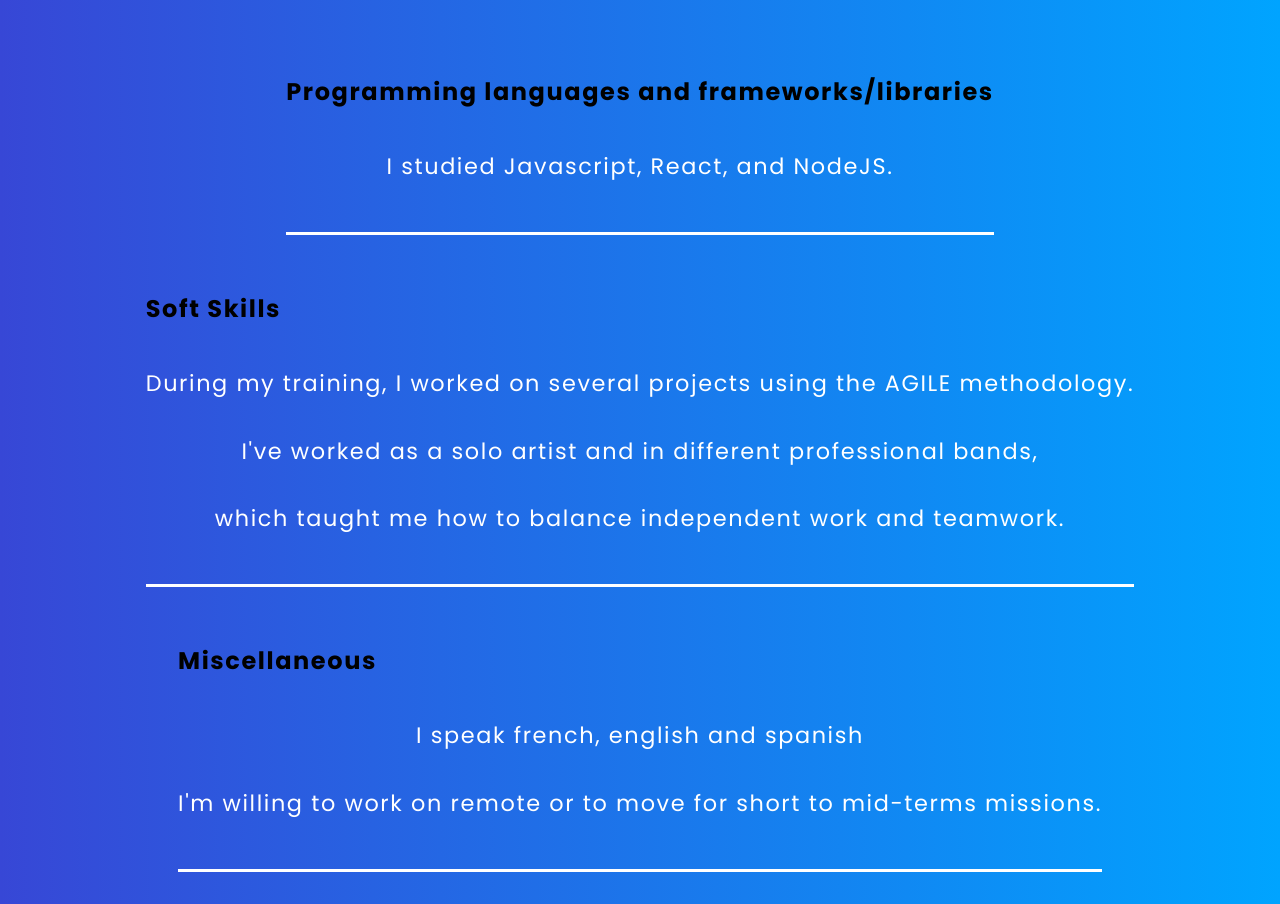
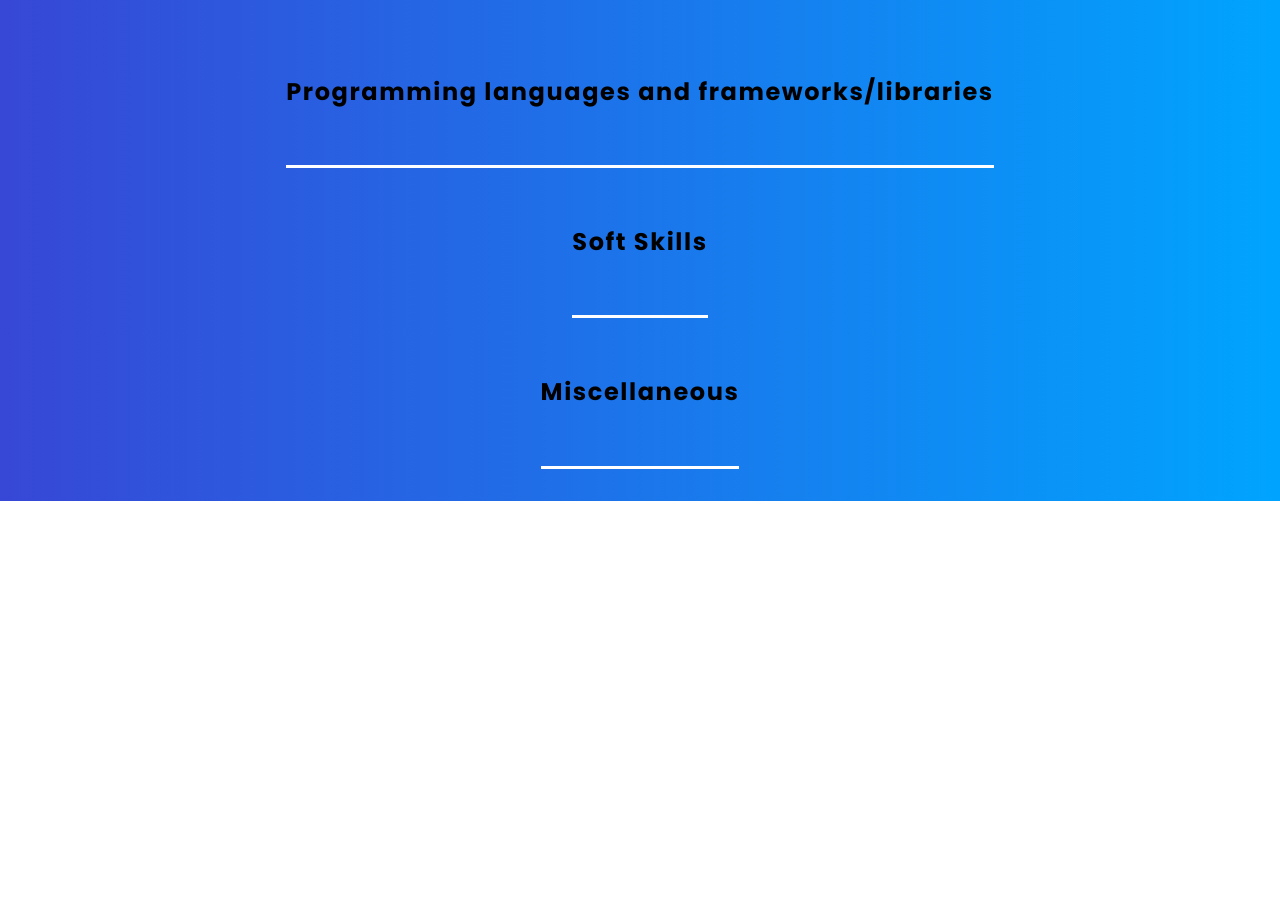
Before and after one commit to Samdez/cv-react, a React (Create React App) app: page /#/ in a window 1280 px wide. Shown: the part 1700-2604 px from the top of the page. After the commit the page ends 2201 px from the top, so only its background shows below. Built offline with nearby package versions, Linux system fonts and the light colour scheme.

Commit message:
added animation on skills

```diff
--- a/src/animation.js
+++ b/src/animation.js
@@ -17,4 +17,20 @@ export const pageAnimation = {
       duration: 1
     }
   }
+};
+
+export const skillsAnimation = {
+  hidden: {
+    opacity: 0,
+    x: 100,
+  },
+  show: {
+    opacity: 1,
+    x: 0,
+    transition: {
+      duration: 0.5,
+      ease: 'easeOut',
+      staggerChildren: 0.5,
+    }
+  }
 }
--- a/src/components/Skills.jsx
+++ b/src/components/Skills.jsx
@@ -1,7 +1,10 @@
 
 import styled from 'styled-components';
+import {motion} from 'framer-motion';
+import {skillsAnimation} from '../animation';
 import { AboutSection } from '../styles';
 import Toggle from './Toggle';
+import {AnimateSharedLayout} from 'framer-motion';
 
 const Skills = () => {
   return (
@@ -10,28 +13,31 @@ const Skills = () => {
       <div className="skills-sub-section">
         <h2>My skills</h2>
       </div>
+      <AnimateSharedLayout>
       <div className="skills-sub-section">
         <Toggle title='Programming languages and frameworks/libraries'>
-          <p className="skill-content">I studied Javascript, React, and NodeJS.</p>
+          <motion.p variants={skillsAnimation}  className="skill-content">I studied Javascript, React, and NodeJS.</motion.p>
         </Toggle>
       </div>
-      <div >
-        <Toggle title='Soft Skills' className="skills-sub-section">
-          <div className="skill-content">
-            <p>During my training, I worked on several projects using the AGILE methodology.</p>
-            <p>I've worked as a solo artist and in different professional bands,</p>
-            <p>which taught me how to balance independent work and teamwork.</p>
-          </div>
+      <div className="skills-sub-section">
+        <Toggle title='Soft Skills'>
+          <motion.div variants={skillsAnimation}>
+            <motion.p variants={skillsAnimation}  className="skill-content">During my training, I worked on several projects using the AGILE methodology.</motion.p>
+            <motion.p variants={skillsAnimation}  className="skill-content">I've worked as a solo artist and in different professional bands,</motion.p>
+            <motion.p variants={skillsAnimation}  className="skill-content">which taught me how to balance independent work and teamwork.</motion.p>
+          </motion.div>
         </Toggle>
       </div>
       <div className="skills-sub-section">
         <Toggle title="Miscellaneous">
-        <div className="skill-content">
-          <p>I speak french, english and spanish</p>
-          <p>I'm willing to work on remote or to move for short to mid-terms missions.</p>
-        </div>
+        <motion.div variants={skillsAnimation} className="skill-content">
+          <motion.p variants={skillsAnimation}>I speak french, english and spanish</motion.p>
+          <motion.p variants={skillsAnimation}>I'm willing to work on remote or to move for short to mid-terms missions.</motion.p>
+        </motion.div>
         </Toggle>
       </div>
+      </AnimateSharedLayout>
+      <div></div>
     </SkillsSection>
   );
 }
@@ -49,6 +55,7 @@ flex-direction: column;
 display: flex;
 flex-direction: column;
 align-items: center;
+justify-content: center;
   }
   h2{
     margin-bottom: 6rem;
--- a/src/components/Toggle.jsx
+++ b/src/components/Toggle.jsx
@@ -1,14 +1,25 @@
 import { useState } from "react";
+import styled from 'styled-components';
+import {motion} from 'framer-motion';
+import {skillsAnimation} from '../animation';
 
-const Toggle = ({children, title}) => {
-  const [toggle, setToggle] = useState(true);
+const Toggle = ({ children, title }) => {
+  const [toggle, setToggle] = useState(false);
   return (
-    <div onClick={() => setToggle(!toggle)}>
-      <h3 className="skill-title">{title}</h3>
+    <SkillParagraph variants={skillsAnimation} layout onClick={() => setToggle(!toggle)} >
+      <motion.h3  layout className="skill-title">{title}</motion.h3>
       {toggle && children}
-      <div className="line"></div>
-    </div>
-   );
+      <motion.div layout className="line"></motion.div>
+    </SkillParagraph>
+  );
 }
 
+const SkillParagraph = styled(motion.div)`
+display: flex;
+flex-direction: column;
+align-items: center;
+cursor: pointer;
+`;
+
+
 export default Toggle;
```
